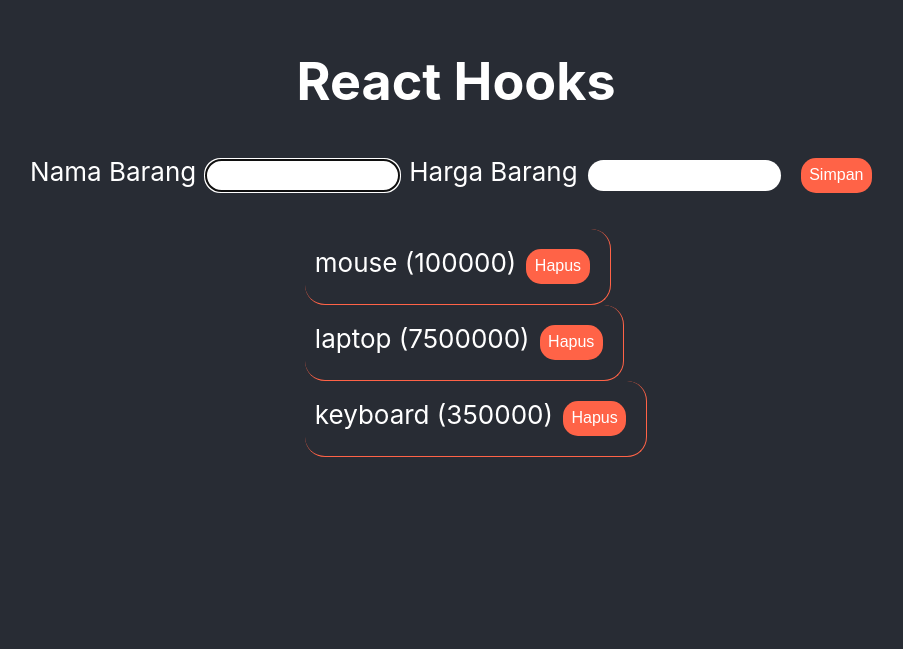
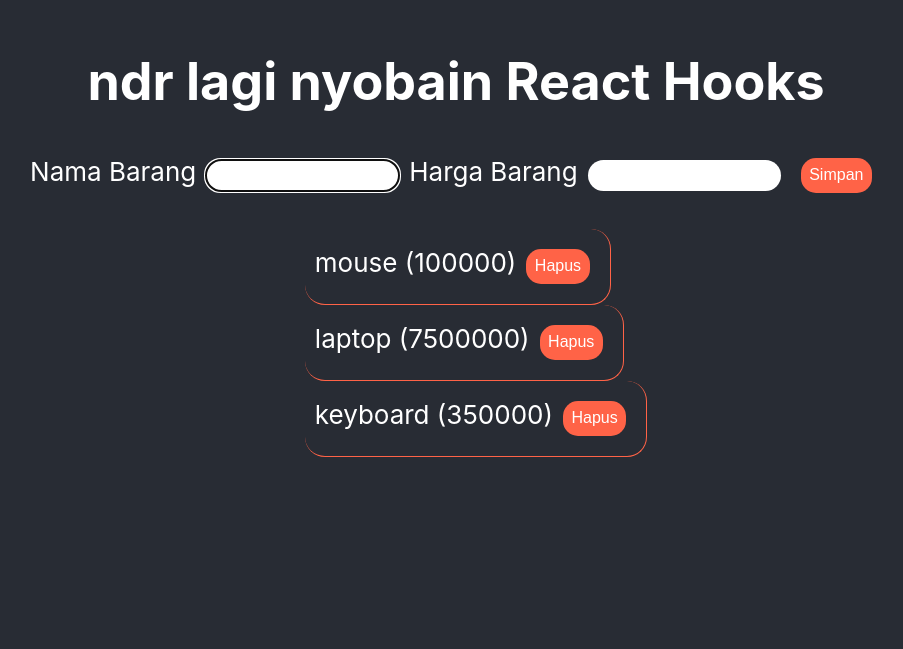
Before and after one commit to ndraaditiya/react_hooks, a React (Create React App) app: page / in a window 1280 px wide. Shown: the part 151-800 px from the top of the page, without its empty margins (184-1087 px from the left). Built offline with nearby package versions, Linux system fonts and the light colour scheme.

Commit message:
edit list.js

```diff
--- a/src/views/List.js
+++ b/src/views/List.js
@@ -7,7 +7,7 @@
 
     return (
         <Context>
-            <h1>React Hooks</h1>
+            <h1>ndr lagi nyobain React Hooks</h1>
             <Input />
             <Item />
         </Context>
```
